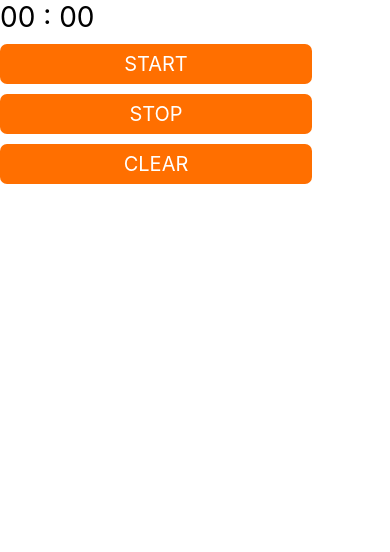
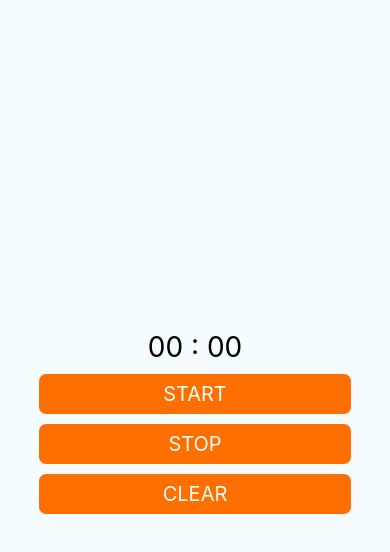
Before and after one commit to neilbateman/ReactRaceTimer, a React Native app: screen / in a window 390 px wide. Shown: the top 552 px of the page. Built offline with nearby package versions, Linux system fonts and the light colour scheme.

Commit message:
evening upload

```diff
--- a/App.js
+++ b/App.js
@@ -46,7 +46,7 @@ export default class App extends React.Component {
 
     render(){
         return (
-        <View style={styles.container}>
+        <View style={styles.MainContainer}>
           <Text style={styles.counterText}>{this.state.min_Counter} : {this.state.sec_Counter}</Text>
           <TouchableOpacity
             onPress={this.onButtonStart}
```
